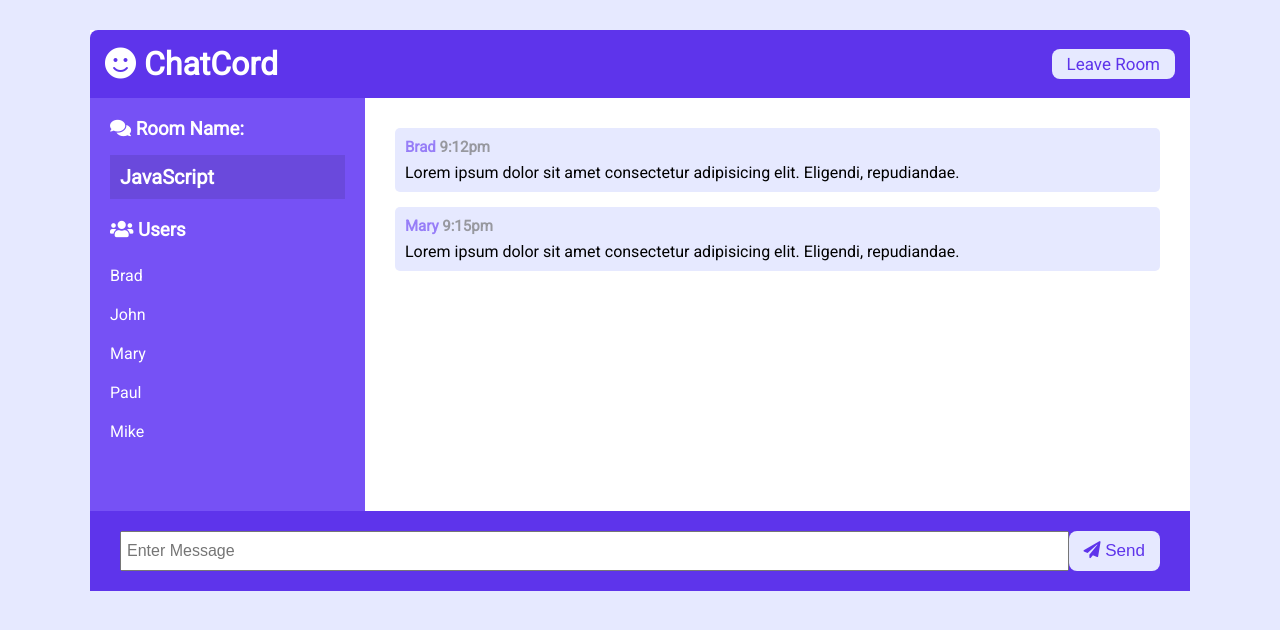
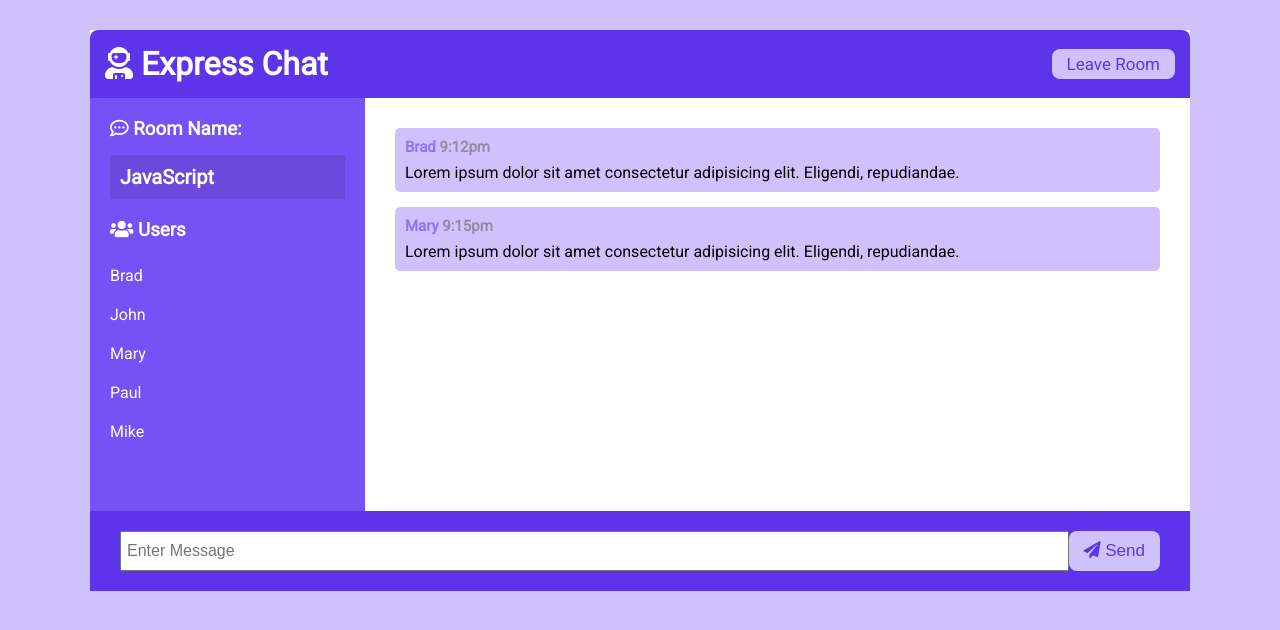
Before and after one commit to Fancystacks/Express-Chat, a website: page public/chat.html in a window 1280 px wide. Drawn offline with Linux system fonts and the light colour scheme.

Commit message:
awesome styles 💬

```diff
--- a/public/chat.html
+++ b/public/chat.html
@@ -10,17 +10,17 @@
       crossorigin="anonymous"
     />
     <link rel="stylesheet" href="css/styles.css" />
-    <title>ChatCord App</title>
+    <title>Express Chat</title>
   </head>
   <body>
     <div class="chat-container">
       <header class="chat-header">
-        <h1><i class="fas fa-smile"></i> ChatCord</h1>
+        <h1><i class="fas fa-user-astronaut"></i> Express Chat</h1>
         <a href="index.html" class="btn">Leave Room</a>
       </header>
       <main class="chat-main">
         <div class="chat-sidebar">
-          <h3><i class="fas fa-comments"></i> Room Name:</h3>
+          <h3><i class="far fa-comment-dots"></i> Room Name:</h3>
           <h2 id="room-name">JavaScript</h2>
           <h3><i class="fas fa-users"></i> Users</h3>
           <ul id="users">
--- a/public/css/styles.css
+++ b/public/css/styles.css
@@ -3,7 +3,7 @@
 :root {
   --dark-color-a: #5e34eb;
   --dark-color-b: #7651f5;
-  --light-color: #e6e9ff;
+  --light-color: #cfc2fc;
   --success-color: #5cb85c;
   --error-color: #d9534f;
 }
```
Also changed, not shown: public/index.html (+1 -1 lines).
